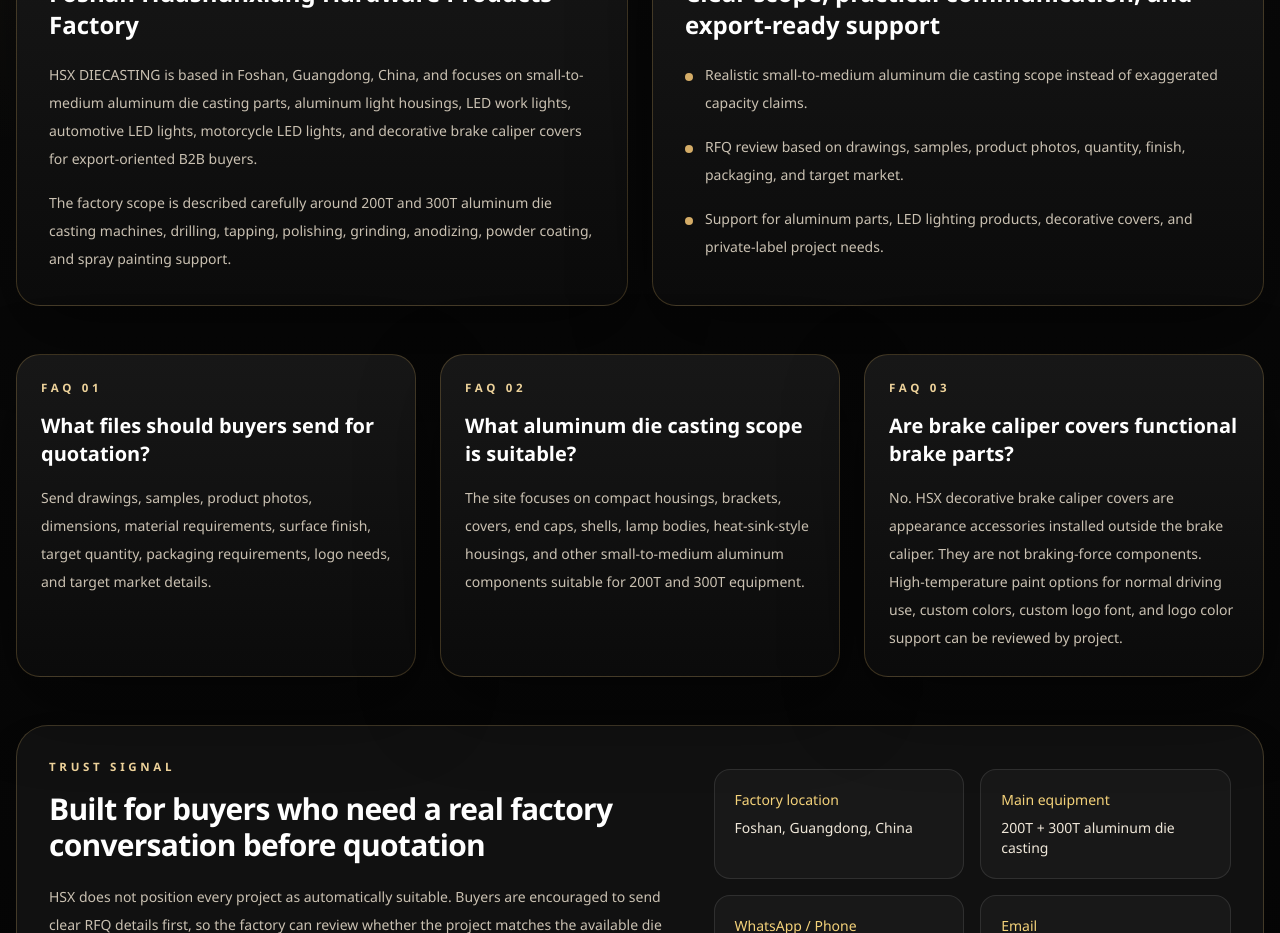
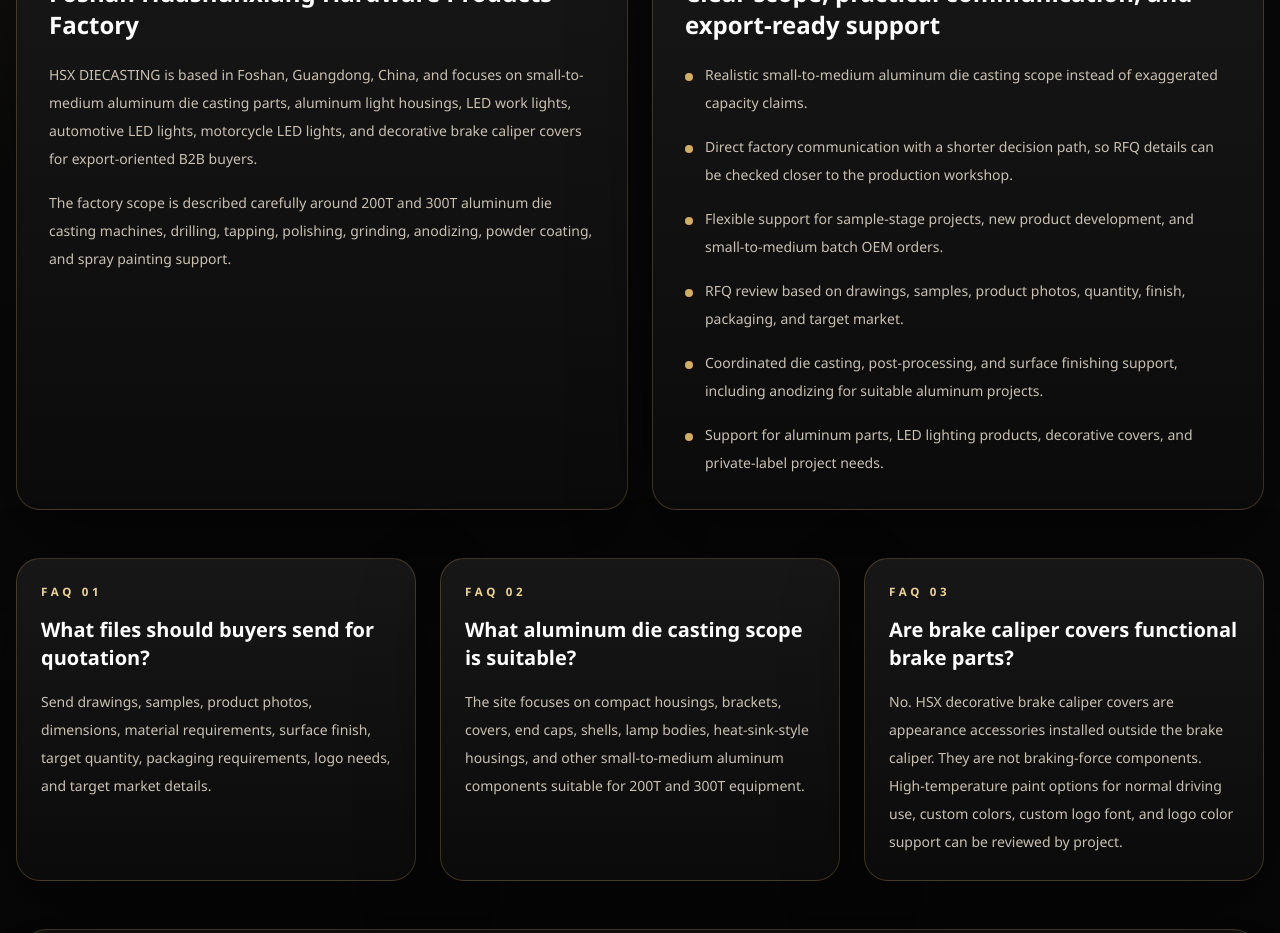
Before and after one commit to nicolsonhuang-byte/hsxdiecasting, a Next.js app: page / in a window 1280 px wide. Shown: the part 9320-10253 px from the top of the page. Built offline with nearby package versions, Linux system fonts and the light colour scheme.

Commit message:
Enhance homepage factory buyer advantages

```diff
--- a/src/app/page.tsx
+++ b/src/app/page.tsx
@@ -829,7 +829,19 @@ export default function Home() {
                   </li>
                   <li className="flex gap-3">
                     <span className="mt-3 h-2 w-2 shrink-0 rounded-full bg-[#d4ac67]" />
+                    <span>Direct factory communication with a shorter decision path, so RFQ details can be checked closer to the production workshop.</span>
+                  </li>
+                  <li className="flex gap-3">
+                    <span className="mt-3 h-2 w-2 shrink-0 rounded-full bg-[#d4ac67]" />
+                    <span>Flexible support for sample-stage projects, new product development, and small-to-medium batch OEM orders.</span>
+                  </li>
+                  <li className="flex gap-3">
+                    <span className="mt-3 h-2 w-2 shrink-0 rounded-full bg-[#d4ac67]" />
                     <span>RFQ review based on drawings, samples, product photos, quantity, finish, packaging, and target market.</span>
+                  </li>
+                  <li className="flex gap-3">
+                    <span className="mt-3 h-2 w-2 shrink-0 rounded-full bg-[#d4ac67]" />
+                    <span>Coordinated die casting, post-processing, and surface finishing support, including anodizing for suitable aluminum projects.</span>
                   </li>
                   <li className="flex gap-3">
                     <span className="mt-3 h-2 w-2 shrink-0 rounded-full bg-[#d4ac67]" />
```
